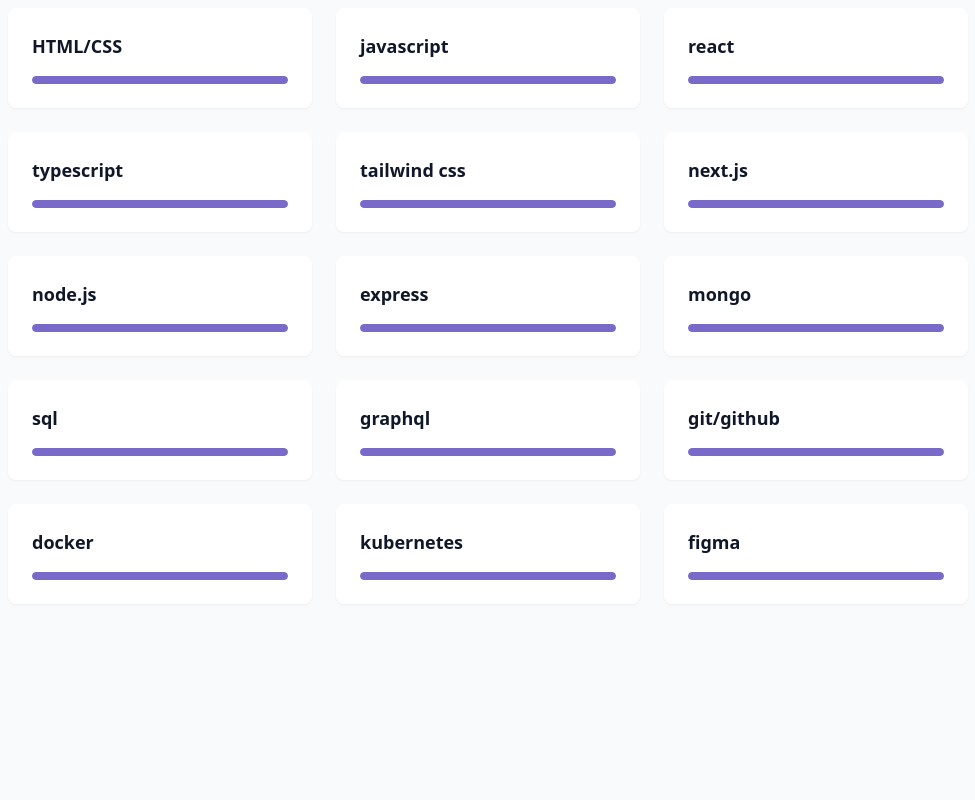
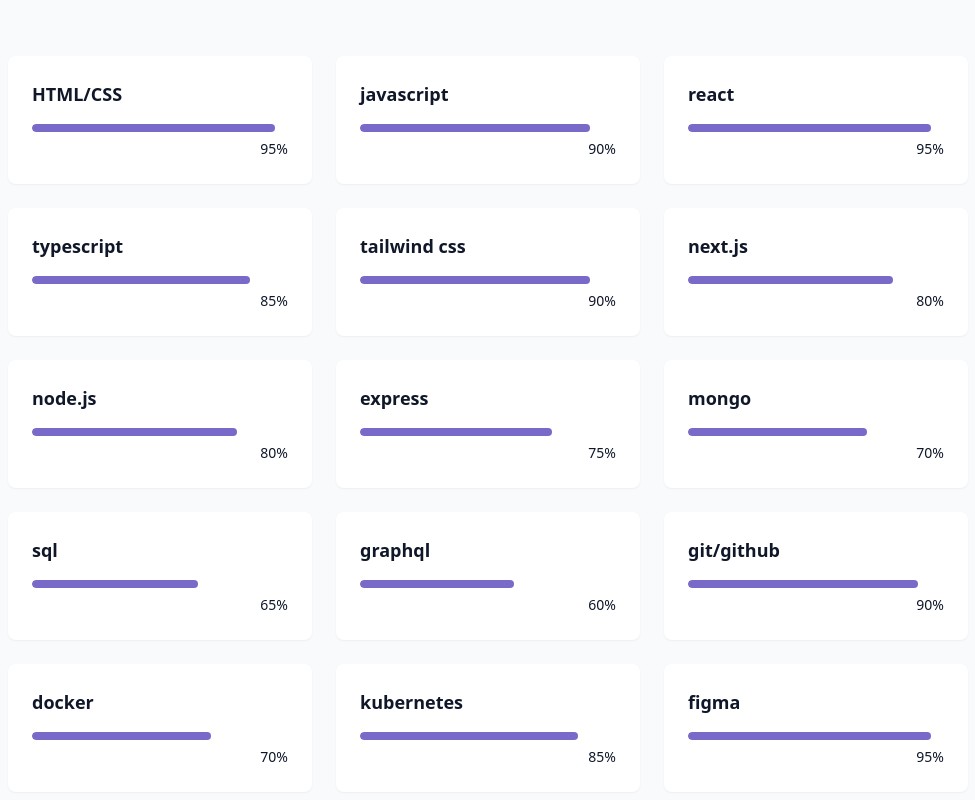
Before and after one commit to nimishaagnihotri01/Portfolio, a React (Vite) app in the folder portfolio/: page / in a window 1280 px wide. Shown: the part 1826-2626 px from the top of the page, without its empty margins (152-1127 px from the left). Before the commit the page ends 2526 px from the top, so only its background shows below. Built offline with nearby package versions, Linux system fonts and the light colour scheme.

Commit message:
skills page

```diff
--- a/portfolio/src/components/SkillsSection.jsx
+++ b/portfolio/src/components/SkillsSection.jsx
@@ -1,3 +1,4 @@
+import { useState } from "react";
 
 
 const skills=[
@@ -25,11 +26,17 @@
 
 
 export const SkillsSection=()=>{
+    const [activeCategory,setActiveCategory] =useState("all")
     return <section id="skills" className="py-24 px-4 relative bg-secondary/30">
         <div className="container mx-auto max-w-5xl">
             <h2 className="text-3xl md:text-4xl font-bold mb-12 text-center">
                 My <span className="text-primary">Skills</span>
             </h2>
+
+            <div className="flex flex-wrap justify-center gap-4 mb-12">
+
+            </div>
+
             <div className="grid grid-cols-1 sm:grid-cols-2 lg:grid-cols-3 gap-6">
                 {skills.map((skill, key)=>(
                     <div key={key} className="bg-card p-6 rounded-lg shadow-xs card-hover">
@@ -37,7 +44,12 @@
                             <h3 className="font-semibold text-lg">{skill.name}</h3>
                         </div>
                         <div className="w-full bg-secondary/50 h-2 rounded-full overflow-hidden">
-                        <div className="bg-primary h-2 rounded-full origin-left animate-[grow_1.5s_ease-out"/>
+                        <div className="bg-primary h-2 rounded-full origin-left animate-[grow_1.5s_ease-out" style={{width: skill.level +"%"}}
+                        />
+                        </div>
+
+                        <div className="text-right mt-1">
+                            <span className="text-sm text-muted-foreground">{skill.level}%</span>
                         </div>
                     </div>
                 ))}
```
